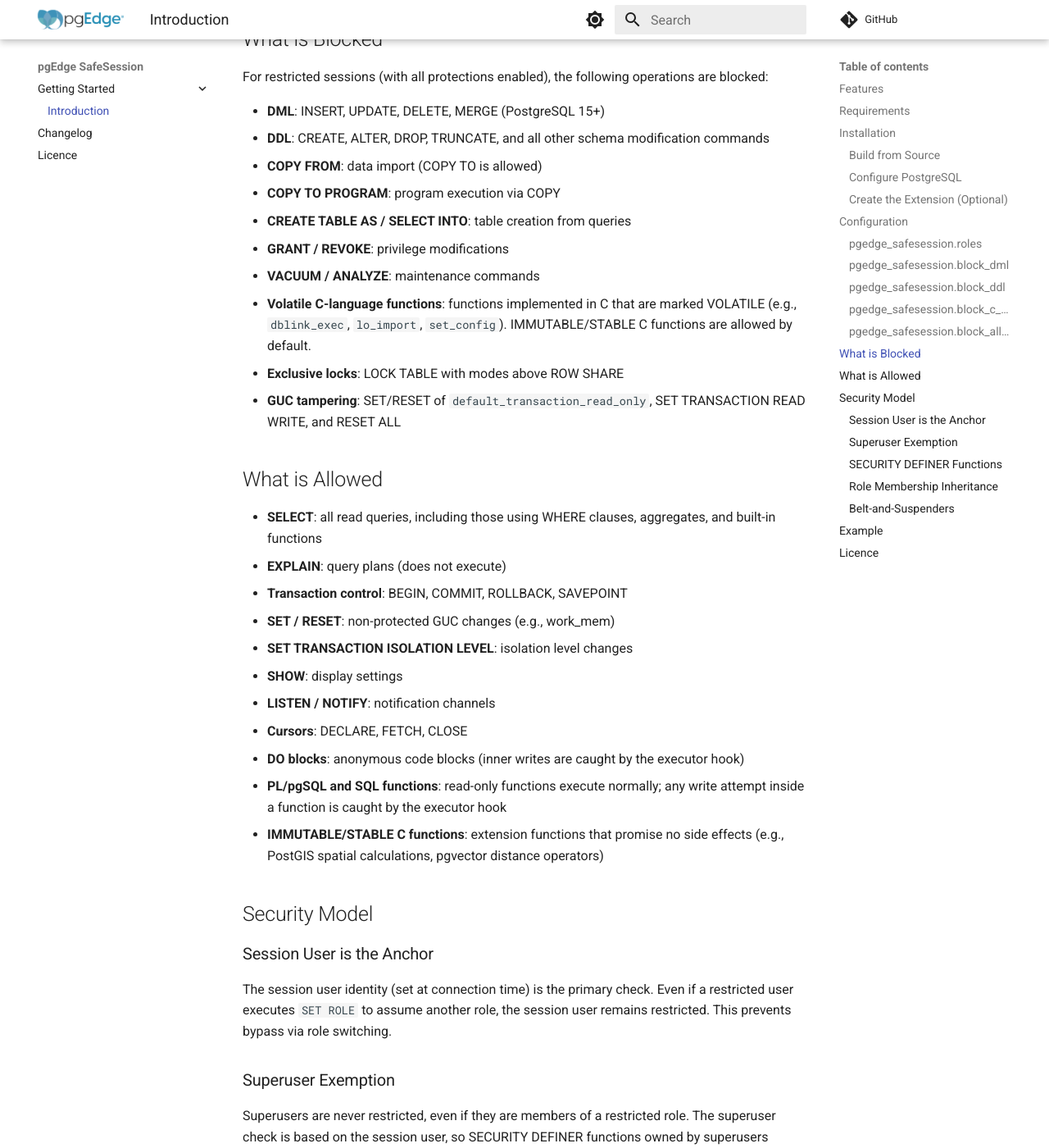
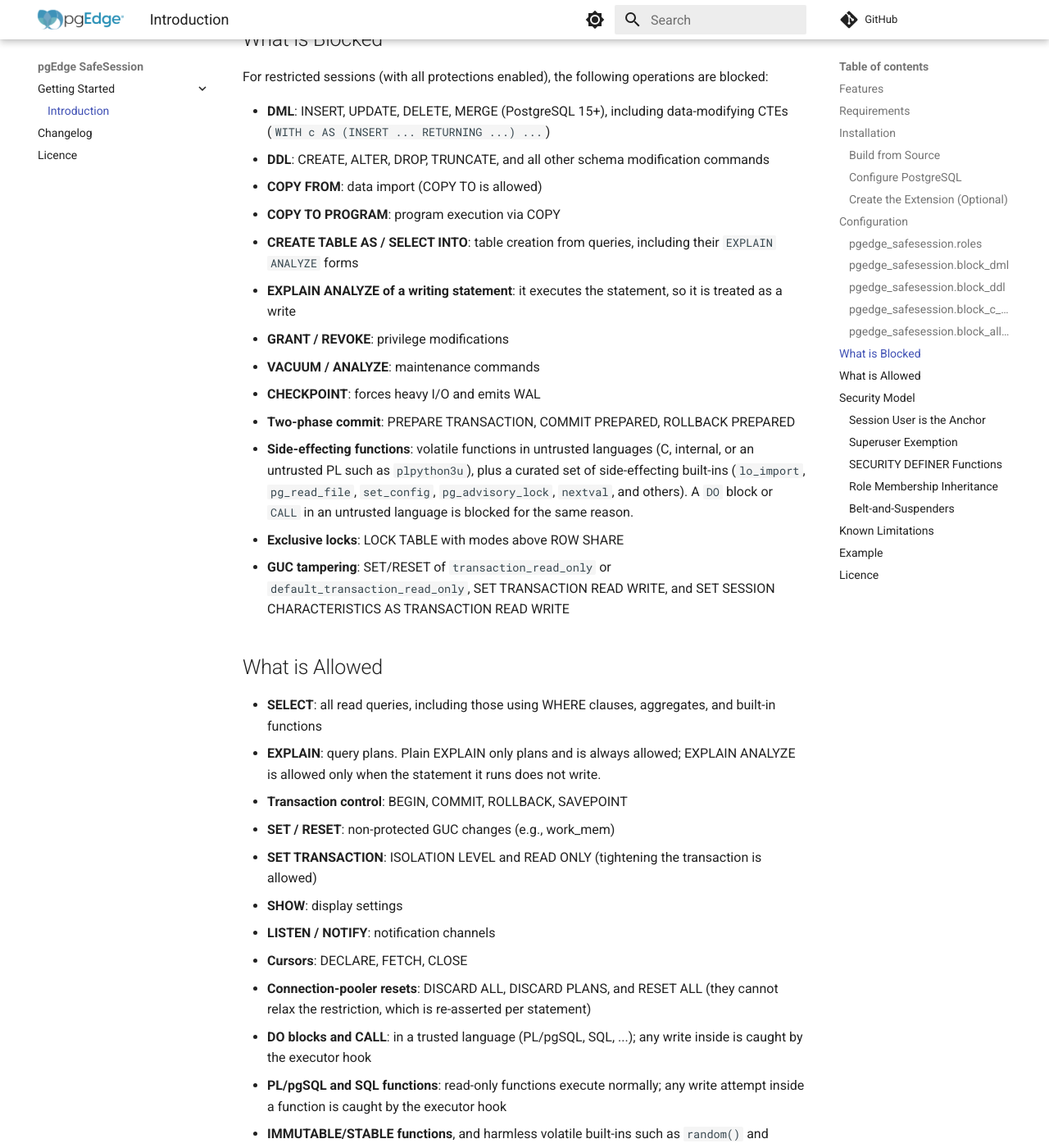
Before and after one commit to pgEdge/pgedge-safesession, an MkDocs documentation site: the page built from docs/index.md, in a window 1280 px wide and 1400 px high, scrolled down 2678 px. Shown: the whole window at 82% size. Built offline with MkDocs 1.6.1 and Material for MkDocs 9.7.7, drawn with Linux system fonts in a browser that asks for light colours; comment, search, counter and statistics services are not loaded; some of the changed text lies outside the part shown.

Commit message:
Fix documentation, add build aliases and an assert-enabled CI job
Documentation had drifted from the code and from the review's changes:

- Rewrite "What is Blocked" and "What is Allowed" to match current
  behaviour: data-modifying CTEs, EXPLAIN ANALYZE of a write, CHECKPOINT
  and two-phase commit are blocked; the function rule is described as
  side-effecting (volatile untrusted-language functions plus a curated
  built-in denylist) rather than "C-language"; plain EXPLAIN, pooler
  resets (DISCARD/RESET ALL), and trusted-language DO/CALL are allowed;
  the protected GUC list includes transaction_read_only. Correct the
  claims that EXPLAIN "does not execute" and that CREATE TABLE AS is
  unconditionally blocked.
- Add a Known Limitations section (curated denylist, session-user anchor,
  configuration-file requirement, Spock coexistence).

Build and CI:

- Refuse to load outside shared_preload_libraries in _PG_init, so a
  session-scoped load fails loudly instead of leaving other sessions
  unprotected.
- Add the make test and make lint aliases the contributor guide refers
  to (installcheck, and a clean rebuild under the PGXS warning set).
- Replace the deprecated apt-key add in CI with a signed-by keyring.
- Add one assert-enabled CI job that builds PostgreSQL from source with
  --enable-cassert and runs the suite against it, so PostgreSQL's own
  invariant checks run against the extension on every push. The PGDG
  packages used by the other jobs have assertions compiled out, which is
  why the aborted-transaction crash went unnoticed.

````diff
--- a/docs/index.md
+++ b/docs/index.md
@@ -124,47 +124,63 @@ functions. Only applies when `block_c_functions` is on.
 For restricted sessions (with all protections enabled),
 the following operations are blocked:
 
-- **DML**: INSERT, UPDATE, DELETE, MERGE (PostgreSQL 15+)
+- **DML**: INSERT, UPDATE, DELETE, MERGE (PostgreSQL 15+),
+  including data-modifying CTEs
+  (`WITH c AS (INSERT ... RETURNING ...) ...`)
 - **DDL**: CREATE, ALTER, DROP, TRUNCATE, and all other
   schema modification commands
 - **COPY FROM**: data import (COPY TO is allowed)
 - **COPY TO PROGRAM**: program execution via COPY
 - **CREATE TABLE AS / SELECT INTO**: table creation from
-  queries
+  queries, including their `EXPLAIN ANALYZE` forms
+- **EXPLAIN ANALYZE of a writing statement**: it executes
+  the statement, so it is treated as a write
 - **GRANT / REVOKE**: privilege modifications
 - **VACUUM / ANALYZE**: maintenance commands
-- **Volatile C-language functions**: functions implemented
-  in C that are marked VOLATILE (e.g., `dblink_exec`,
-  `lo_import`, `set_config`). IMMUTABLE/STABLE C functions
-  are allowed by default.
+- **CHECKPOINT**: forces heavy I/O and emits WAL
+- **Two-phase commit**: PREPARE TRANSACTION, COMMIT
+  PREPARED, ROLLBACK PREPARED
+- **Side-effecting functions**: volatile functions in
+  untrusted languages (C, internal, or an untrusted PL
+  such as `plpython3u`), plus a curated set of
+  side-effecting built-ins (`lo_import`, `pg_read_file`,
+  `set_config`, `pg_advisory_lock`, `nextval`, and others).
+  A `DO` block or `CALL` in an untrusted language is
+  blocked for the same reason.
 - **Exclusive locks**: LOCK TABLE with modes above
   ROW SHARE
-- **GUC tampering**: SET/RESET of
-  `default_transaction_read_only`, SET TRANSACTION
-  READ WRITE, and RESET ALL
+- **GUC tampering**: SET/RESET of `transaction_read_only`
+  or `default_transaction_read_only`, SET TRANSACTION
+  READ WRITE, and SET SESSION CHARACTERISTICS AS
+  TRANSACTION READ WRITE
 
 ## What is Allowed
 
 - **SELECT**: all read queries, including those using
   WHERE clauses, aggregates, and built-in functions
-- **EXPLAIN**: query plans (does not execute)
+- **EXPLAIN**: query plans. Plain EXPLAIN only plans and
+  is always allowed; EXPLAIN ANALYZE is allowed only when
+  the statement it runs does not write.
 - **Transaction control**: BEGIN, COMMIT, ROLLBACK,
   SAVEPOINT
 - **SET / RESET**: non-protected GUC changes
   (e.g., work_mem)
-- **SET TRANSACTION ISOLATION LEVEL**: isolation level
-  changes
+- **SET TRANSACTION**: ISOLATION LEVEL and READ ONLY
+  (tightening the transaction is allowed)
 - **SHOW**: display settings
 - **LISTEN / NOTIFY**: notification channels
 - **Cursors**: DECLARE, FETCH, CLOSE
-- **DO blocks**: anonymous code blocks (inner writes are
-  caught by the executor hook)
+- **Connection-pooler resets**: DISCARD ALL, DISCARD
+  PLANS, and RESET ALL (they cannot relax the restriction,
+  which is re-asserted per statement)
+- **DO blocks and CALL**: in a trusted language (PL/pgSQL,
+  SQL, ...); any write inside is caught by the executor
+  hook
 - **PL/pgSQL and SQL functions**: read-only functions
   execute normally; any write attempt inside a function
   is caught by the executor hook
-- **IMMUTABLE/STABLE C functions**: extension functions
-  that promise no side effects (e.g., PostGIS spatial
-  calculations, pgvector distance operators)
+- **IMMUTABLE/STABLE functions**, and harmless volatile
+  built-ins such as `random()` and `clock_timestamp()`
 
 ## Security Model
 
@@ -210,6 +226,29 @@ The setting is applied without writing any session-level
 GUC, so it leaves no state behind and does not interfere
 with connection poolers.
 
+## Known Limitations
+
+- The list of side-effecting built-in functions is curated
+  and deliberately conservative rather than exhaustive.
+  Most such functions are superuser-only in any case; the
+  notable exceptions, the advisory-lock and sequence
+  functions, are on the list. A volatile function in a
+  trusted language is allowed to run, and any write it
+  performs is caught at execution instead.
+- Enforcement anchors on the session user. A superuser can
+  still use `SET SESSION AUTHORIZATION` to become a
+  restricted role (that is how the restriction is entered);
+  this is by design and is not a bypass.
+- The roles list must be set from the server configuration
+  (`shared_preload_libraries` is required, and the roles
+  are normally set in `postgresql.conf` or with
+  `ALTER SYSTEM`). Setting it only for a single session
+  with `SET` would be undone by that session's `DISCARD
+  ALL` or `RESET ALL`.
+- SafeSession and Spock both install executor and utility
+  hooks. They chain correctly, but if both are deployed the
+  interaction has not been exhaustively tested.
+
 ## Example
 
 ```sql
````
Also changed, not shown: 3 other files.
